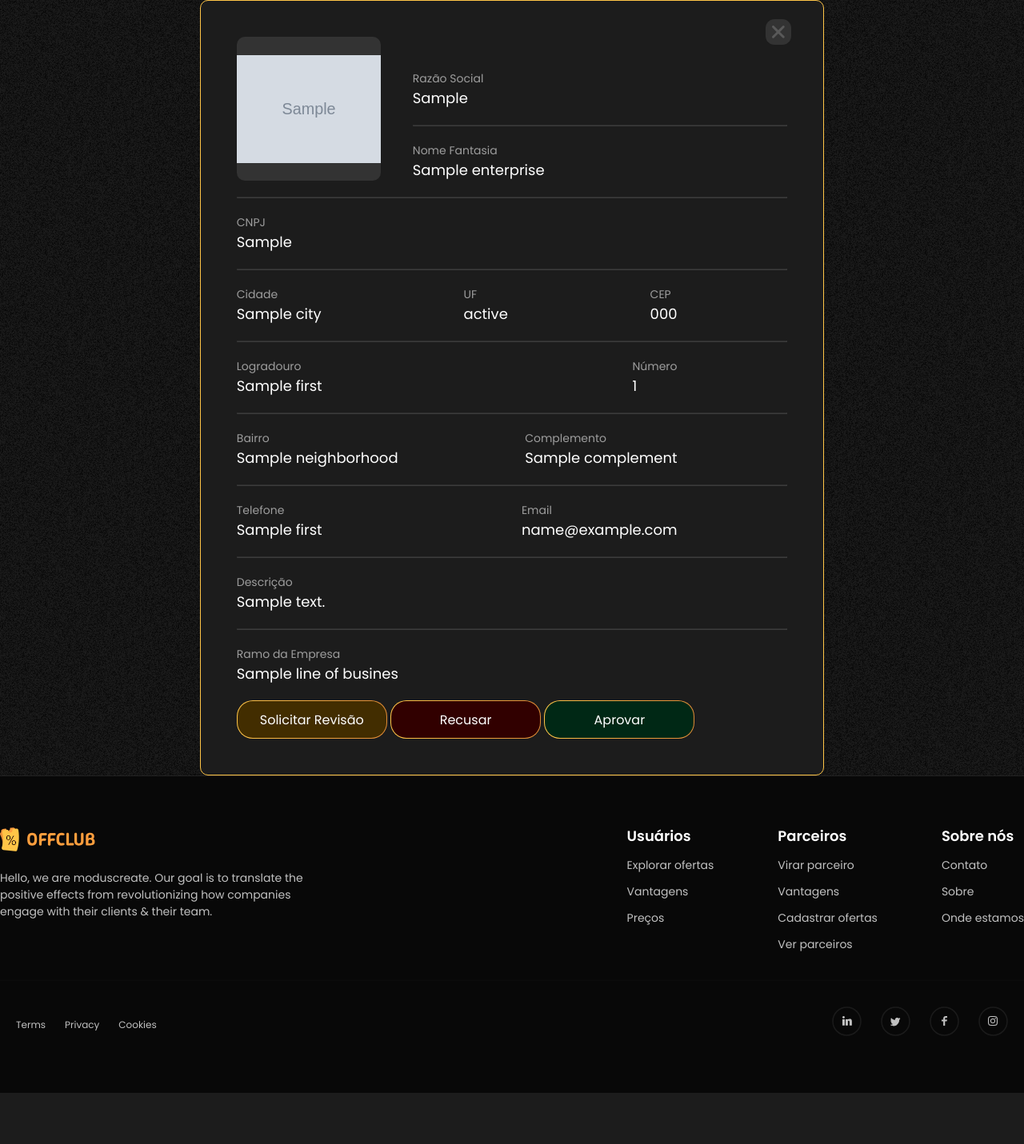
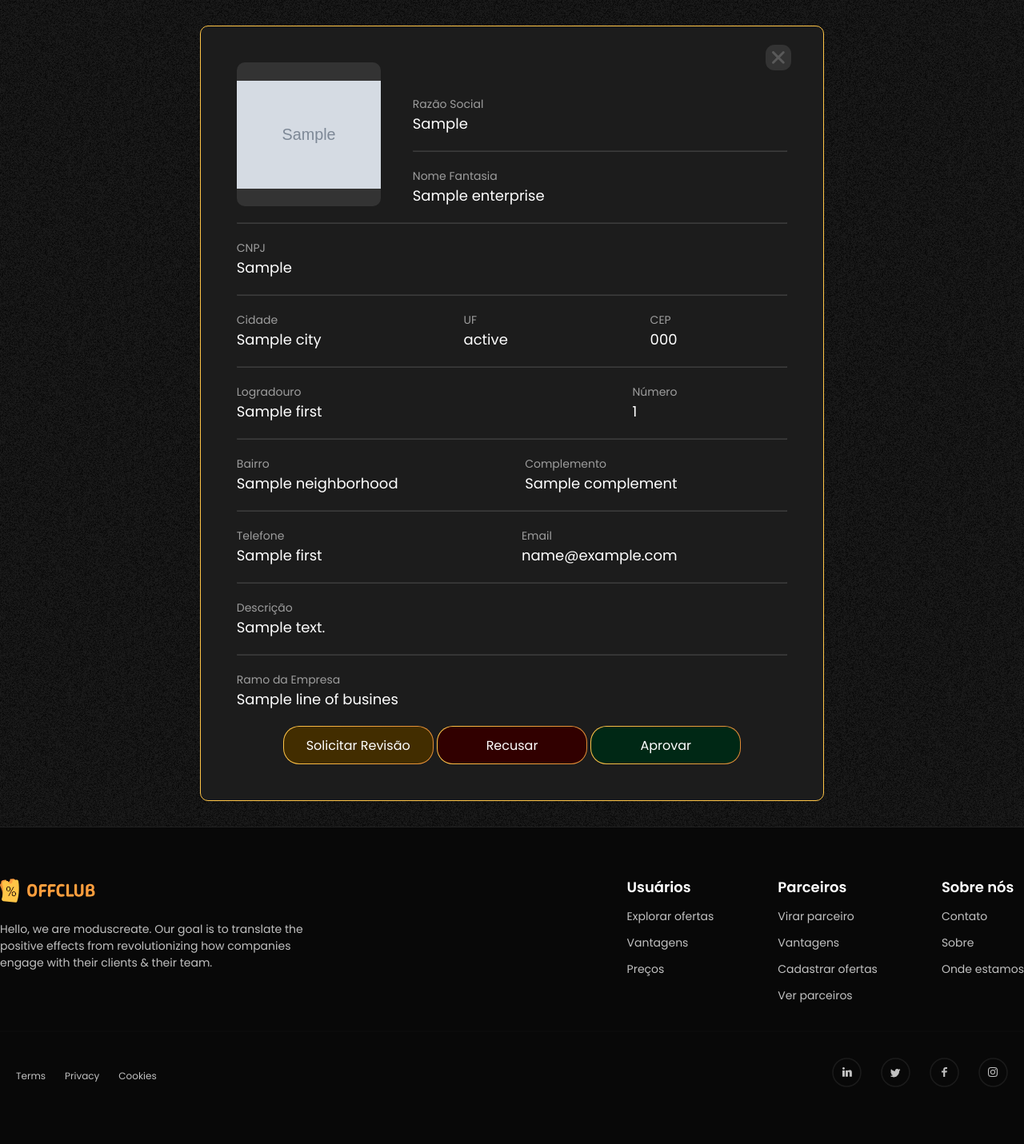
Before and after one commit to PI-InfoWeb-CNAT/2025-OffClub, a Django app: template src/apps/admin_user/templates/enterprise_request_detail.html in a window 1280 px wide. Shown: the part 132-1563 px from the top of the page at 80% size. Before the commit the page ends 1499 px from the top, so only its background shows below. Run offline with Django 3.2, Linux system fonts and the light colour scheme; the template is opened without the code that fills it: most values are stand-ins (such as "Sample title", 1, 10 or a date in 2020); grey boxes marked "Sample" are stand-in pictures; some web fonts are replaced.

Commit message:
Finalização do CDU 23-Aprovar cadastros de empresa

```diff
--- a/src/apps/admin_user/static/css/admin_user.css
+++ b/src/apps/admin_user/static/css/admin_user.css
@@ -166,7 +166,9 @@ input.date-input-js[type="date"]::-webkit-calendar-picker-indicator {
     display: flex;
     justify-content: space-between;
 }
-
+.bottom_container{
+    align-items: flex-end;
+}
 /* SEÇÃO DE BUSCA */
 .result > form{
     display: flex;
@@ -220,7 +222,6 @@ input.date-input-js[type="date"]::-webkit-calendar-picker-indicator {
 }
 .line_of_business{
     padding: 0.2em 2em;
-    align-self: flex-start;
     border: 1px solid var(--light-grey);
     border-radius: var(--border-radius-small);
 }
--- a/src/apps/admin_user/static/css/enterprise_request_detail.css
+++ b/src/apps/admin_user/static/css/enterprise_request_detail.css
@@ -2,6 +2,8 @@
     width: 780px;
     padding: 2.8em;
     margin: 0 auto;
+    margin-top: 2em;
+    margin-bottom: 2em;
     background-color: var(--dark-grey);
     border: 1px solid var(--brand-yellow);
     border-radius: var(--border-radius-small);
@@ -39,6 +41,10 @@
 }
 .names-container{
     width: 100%;
+}
+.modal-actions{
+    display: flex;
+    justify-content: center;
 }
 .modal-actions > form > button{
     font-family: var(--main-font-family);
--- a/src/apps/admin_user/templates/admin_user.html
+++ b/src/apps/admin_user/templates/admin_user.html
@@ -51,7 +51,7 @@
                 <div class="result">
                     <form action="" method="GET" id="search-bar-form">
                         <div class="search_bar flex-center">
-                            <button type="submit"><img src="{% static 'imgs/icons/grey-search.svg' %}" alt=""></button>
+                            <button type="submit"><img src="{% static 'imgs/icons/grey-search.svg' %}" alt="Ícone de Lupa"></button>
                             <input type="text" name="name" value="{{request.GET.name | default:'' }}" placeholder="Procurar empresa...">
                         </div>
                         <button type="submit" class="btn-search">Buscar</button>
--- a/src/apps/admin_user/templates/enterprise_request_detail.html
+++ b/src/apps/admin_user/templates/enterprise_request_detail.html
@@ -8,7 +8,7 @@
 {% endblock head%}
 
 {% block main %}
-<main class="detail-overlay">
+<main class="detail-overlay" id="detailOverlay">
 
     <div class="detail-modal">
 
@@ -114,7 +114,6 @@
                 <button type="submit" name="action" value="approve" class="approve">Aprovar</button>
             </form>
         </section>
-
     </div>
 </main>
 {% endblock main %}
```
